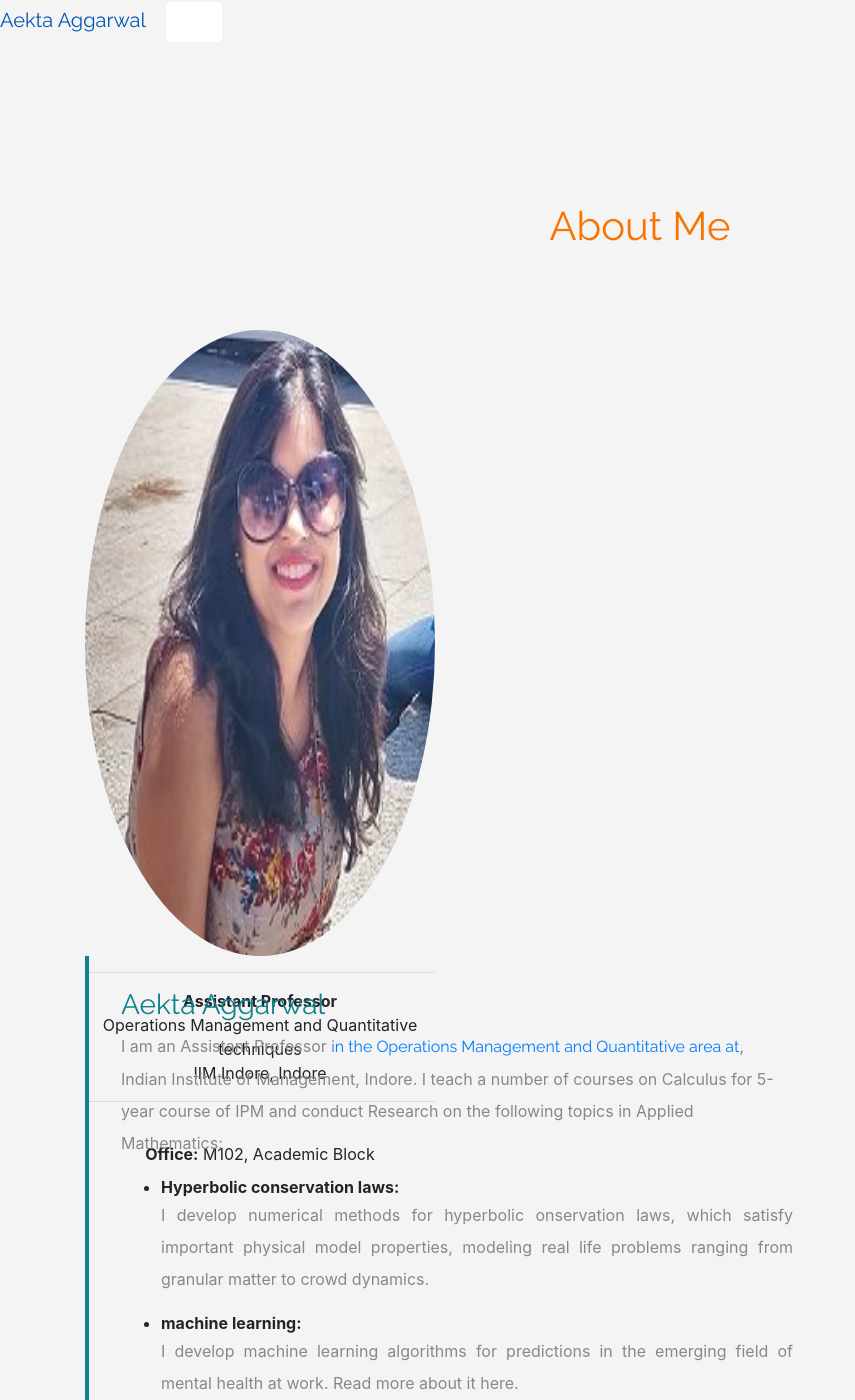
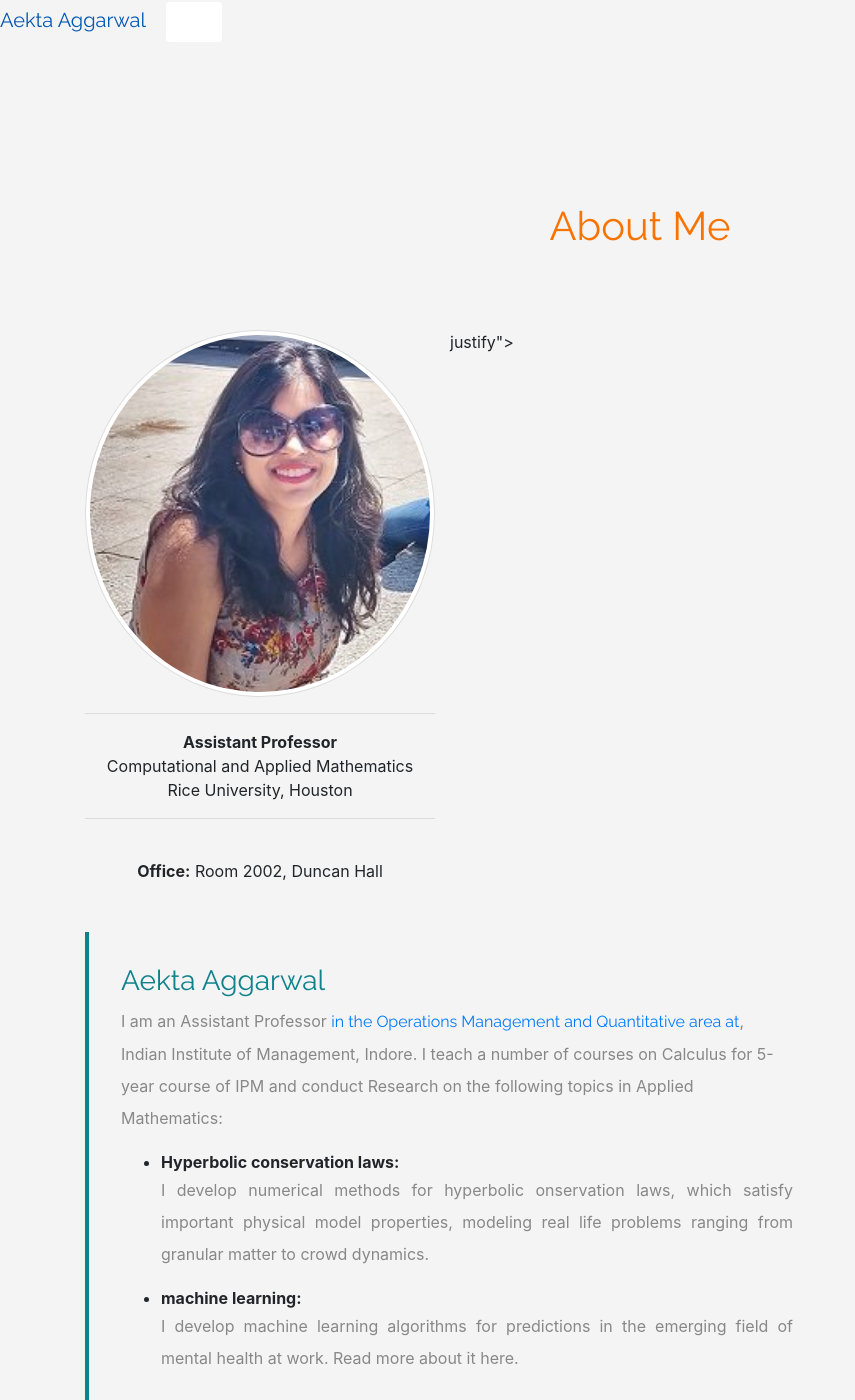
Before and after one commit to aektaaggarwal/aektaaggarwal.github.io, a Jekyll site: the page index.html, which Jekyll copies as it is, in a window 1280 px wide and 1400 px high. Shown: the whole window, without its empty margins (0-855 px from the left). Built offline with Jekyll 4.4.1, drawn with Linux system fonts in a browser that asks for light colours.

Commit message:
Update index.html

```diff
--- a/index.html
+++ b/index.html
@@ -56,18 +56,21 @@
 	  <h1 class="text-center">About Me</h1>
 		<div class="row">
 			<div class="col-lg-4 col-md-4 col-sm-12">
-				<img src="images/aekta_aggarwal_83.jpg" class="img-fluid">
-				<center><hr><b>Assistant Professor</b><br>
-				Operations Management and Quantitative techniques<br>
-				IIM Indore, Indore<hr><br><center>
-				<b>Office:</b> M102, Academic Block <br><br>
-<a href = "mailto:aektaaggarwal@iimidr.ac.in" style="color:#f2b700"><i class="fas fa-envelope fa-2x"></i></a> &ensp;
-<a href = "https://www.linkedin.com/in/aektaaggarwal" style="color:#2867B2"><i class="fab fa-linkedin fa-2x"></i></a> &ensp;
-<!-- <a href = "https://www.researchgate.net/profile/Deep_Ray3" style="color:#5ddfae"><i class="fab fa-researchgate fa-2x"></i></a> &ensp; -->
-<!-- <a href = "https://scholar.google.com/citations?user=7wZjDQ4AAAAJ&hl=en&oi=sra" style="color:blue"><i class="ai ai-google-scholar ai-2x"></i></a> &ensp; -->
-<!-- <a href = "https://orcid.org/0000-0002-8460-9862" style="color:#aee74a"><i class="fab fa-orcid fa-2x"></i></a> -->
-</div>
-				<span class="text-justify"></span>
+								<center><img class="img-thumbnail" alt="Thumbnail Image" src="images/aekta_aggarwal_83.jpg"></center>
+
+								<center><hr><b>Assistant Professor</b><br>
+								Computational and Applied Mathematics<br>
+								Rice University, Houston<hr><br><center>
+								<b>Office:</b> Room 2002, Duncan Hall <br><br>
+			<a href = "mailto:aektaaggarwal@iimidr.ac.in" style="color:#f2b700"><i class="fas fa-envelope fa-2x"></i></a> &ensp;
+			<a href = "https://www.linkedin.com/in/aektaaggarwal" style="color:#2867B2"><i class="fab fa-linkedin fa-2x"></i></a> &ensp;
+			<a href = "https://www.researchgate.net/profile/Deep_Ray3" style="color:#5ddfae"><i class="fab fa-researchgate fa-2x"></i></a> &ensp;
+			<a href = "https://scholar.google.com/citations?user=7wZjDQ4AAAAJ&hl=en&oi=sra" style="color:blue"><i class="ai ai-google-scholar ai-2x"></i></a> &ensp;
+			<a href = "https://orcid.org/0000-0002-8460-9862" style="color:#aee74a"><i class="fab fa-orcid fa-2x"></i></a>
+
+
+
+		</div>justify"></span>
 			</div>
 			<div class="col-lg-8 col-md-8 col-sm-12 desc">
 
```
